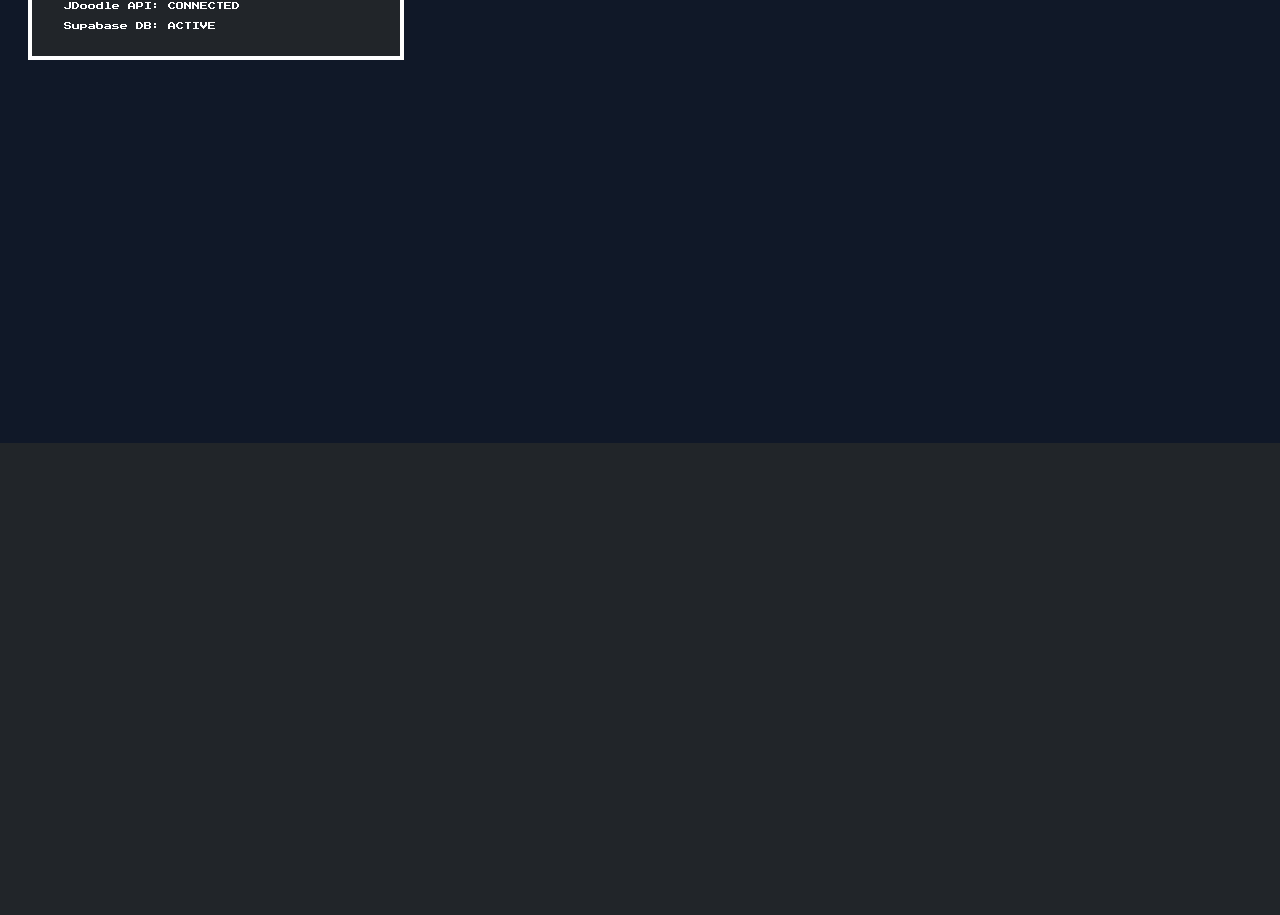
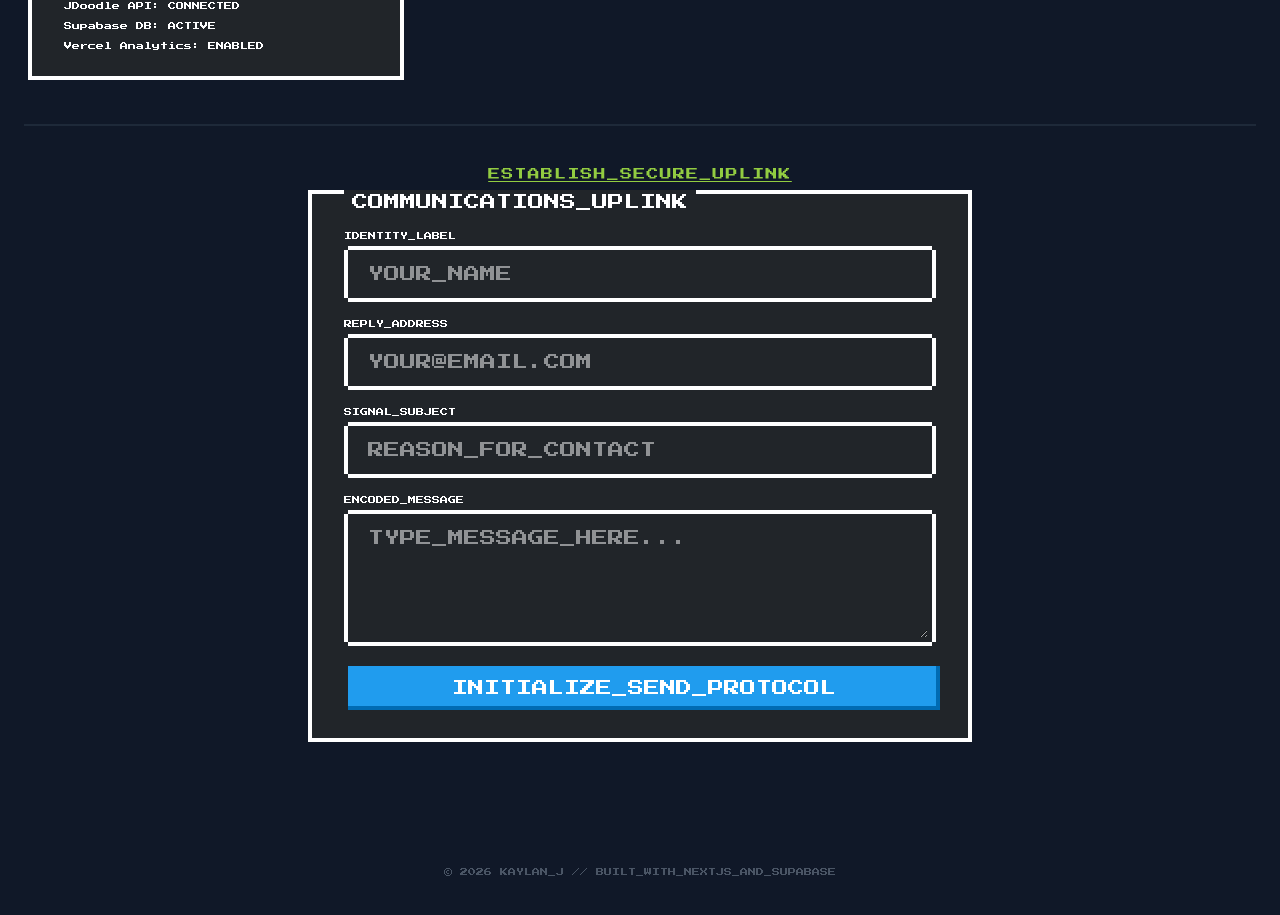
Before and after one commit to KaylanJ/website, a Next.js app: page / in a window 1280 px wide. Shown: the part 357-1272 px from the top of the page. Before the commit the page ends 800 px from the top, so only its background shows below. Built offline with nearby package versions, Linux system fonts and the light colour scheme; no server answers; the database is empty.

Commit message:
edited contact page

```diff
--- a/app/admin/page.tsx
+++ b/app/admin/page.tsx
@@ -74,7 +74,7 @@ export default function AdminDashboard() {
     else { alert("BROADCAST_LIVE"); setNewsTitle(""); setNewsContent(""); refreshAll(); }
   };
 
-  // --- DELETE ACTIONS (WITH REFRESH FIX) ---
+  // --- DELETE ACTIONS ---
   const deleteProject = async (id: string) => {
     if (confirm("ERASE_PROJECT_DATA?")) {
       await supabase.from('projects').delete().eq('id', id);
@@ -84,14 +84,13 @@ export default function AdminDashboard() {
 
   const deleteNews = async (id: string) => {
     if (confirm("PURGE_BROADCAST?")) {
-      const { error } = await supabase.from('announcements').delete().eq('id', id);
-      if (error) alert("PURGE_FAILED: " + error.message);
-      else refreshAll();
+      await supabase.from('announcements').delete().eq('id', id);
+      refreshAll();
     }
   };
 
   const deleteMessage = async (id: string) => {
-    if (confirm("DELETE_MESSAGE?")) {
+    if (confirm("DELETE_MESSAGE_LOG?")) {
       await supabase.from('messages').delete().eq('id', id);
       refreshAll();
     }
@@ -102,110 +101,80 @@ export default function AdminDashboard() {
 
   return (
     <div className="p-6 bg-gray-900 min-h-screen text-white font-mono space-y-8">
-      {/* HEADER */}
       <div className="flex justify-between items-center border-b-2 border-gray-800 pb-4">
         <Link href="/" className="nes-btn is-error text-[8px]">&lt; DISCONNECT</Link>
-        <p className="nes-text is-primary text-[10px]">ROOT@PORTFOLIO_V3:~$</p>
+        <p className="nes-text is-primary text-[10px]">ROOT@ADMIN_CORE:~$</p>
       </div>
 
       <div className="grid grid-cols-1 xl:grid-cols-2 gap-8">
 
-        {/* LEFT COLUMN: CREATION */}
+        {/* MANAGEMENT COLUMN */}
         <div className="space-y-8">
           <section className="nes-container with-title is-dark">
-            <p className="title">PROJECT_ARCHITECT</p>
+            <p className="title">SECURE_INBOX</p>
+            <div className="space-y-3 max-h-[500px] overflow-y-auto pr-2">
+              {inbox.length > 0 ? inbox.map(m => (
+                <div key={m.id} className="p-3 border-l-4 border-yellow-500 bg-gray-800/40 relative">
+                  <div className="flex justify-between items-start">
+                    <div className="text-[8px] space-y-1">
+                      <p className="text-blue-400 uppercase tracking-tighter">FROM: {m.sender_name} &lt;{m.sender_email}&gt;</p>
+                      <p className="text-yellow-400 font-bold">SUBJ: {m.subject}</p>
+                      <p className="text-gray-500 text-[6px]">{new Date(m.created_at).toLocaleString()}</p>
+                      <div className="mt-2 text-white text-[10px] leading-tight bg-black/30 p-2 border border-gray-700">
+                        {m.content}
+                      </div>
+                    </div>
+                    <button onClick={() => deleteMessage(m.id)} className="nes-btn is-error text-[6px] ml-2">X</button>
+                  </div>
+                </div>
+              )) : <p className="text-[8px] text-gray-600 text-center py-4">NO_INCOMING_SIGNALS</p>}
+            </div>
+          </section>
+
+          <section className="nes-container with-title is-dark">
+            <p className="title">PROJECT_INVENTORY</p>
+            <div className="space-y-2 max-h-40 overflow-y-auto">
+              {projects.map(p => (
+                <div key={p.id} className="flex justify-between items-center p-2 border-b border-gray-800">
+                  <span className="text-[10px] text-yellow-400 font-bold uppercase">{p.title}</span>
+                  <div className="flex gap-2">
+                    <button onClick={() => deleteProject(p.id)} className="nes-btn is-error text-[6px]">ERASE</button>
+                  </div>
+                </div>
+              ))}
+            </div>
+          </section>
+        </div>
+
+        {/* CREATION COLUMN */}
+        <div className="space-y-8">
+          <section className="nes-container with-title is-dark">
+            <p className="title">MODULE_ARCHITECT</p>
             <div className="space-y-4">
               <input placeholder="TITLE" className="nes-input is-dark text-xs" onChange={e => setTitle(e.target.value)} />
               <div className="nes-select is-dark">
                 <select className="text-xs" value={language} onChange={e => setLanguage(e.target.value)}>
                   <option value="python">PYTHON 3</option>
                   <option value="c">C (GCC)</option>
-                  <option value="java">JAVA (JDK 17)</option>
+                  <option value="java">JAVA</option>
                   <option value="nodejs">NODE.JS</option>
-                  <option value="csharp">C#</option>
-                  <option value="octave">OCTAVE</option>
-                  <option value="racket">RACKET</option>
                   <option value="lua">LUA</option>
-                  <option value="go">GO</option>
                 </select>
               </div>
-              <textarea placeholder="BASE_CODE" className="nes-textarea is-dark h-32 text-[10px] font-mono" onChange={e => setBaseCode(e.target.value)} />
-              {testCases.map((tc, i) => (
-                <div key={i} className="nes-container is-dark p-2 border-dashed">
-                  <input placeholder="TEST_NAME" className="nes-input is-dark text-[8px] mb-2" onChange={e => { let t = [...testCases]; t[i].name = e.target.value; setTestCases(t); }} />
-                  <input placeholder="INPUT" className="nes-input is-dark text-[8px] mb-2" onChange={e => { let t = [...testCases]; t[i].input = e.target.value; setTestCases(t); }} />
-                  <input placeholder="EXPECTED" className="nes-input is-dark text-[8px] mb-2" onChange={e => { let t = [...testCases]; t[i].expected = e.target.value; setTestCases(t); }} />
-                  <label className="nes-btn is-primary text-[8px] w-full block text-center">
-                    <span>{tc.file_name || "ATTACH_FILE"}</span>
-                    <input type="file" className="hidden" onChange={(e) => handleFileRead(i, e.target.files?.[0])} />
-                  </label>
-                </div>
-              ))}
-              <div className="flex gap-2">
-                <button onClick={() => setTestCases([...testCases, { name: "", input: "", expected: "", file_name: "", file_content: "" }])} className="nes-btn is-small text-[8px] flex-1">+ TEST</button>
-                <button onClick={saveProject} className="nes-btn is-success text-[8px] flex-1">DEPLOY</button>
-              </div>
+              <textarea placeholder="BASE_CODE" className="nes-textarea is-dark h-32 text-[10px]" onChange={e => setBaseCode(e.target.value)} />
+              <button onClick={saveProject} className="nes-btn is-success w-full text-[8px]">DEPLOY_MODULE</button>
             </div>
           </section>
 
           <section className="nes-container with-title is-dark">
-            <p className="title">POST_BROADCAST</p>
+            <p className="title">BROADCAST_SYSTEM</p>
             <div className="space-y-4">
-              <input placeholder="TITLE" className="nes-input is-dark text-xs" value={newsTitle} onChange={e => setNewsTitle(e.target.value)} />
-              <textarea placeholder="MESSAGE" className="nes-textarea is-dark h-24 text-[10px]" value={newsContent} onChange={e => setNewsContent(e.target.value)} />
-              <button onClick={postNews} className="nes-btn is-warning w-full text-[8px]">SEND_SIGNAL</button>
+              <input placeholder="NEWS_TITLE" className="nes-input is-dark text-xs" value={newsTitle} onChange={e => setNewsTitle(e.target.value)} />
+              <textarea placeholder="CONTENT" className="nes-textarea is-dark h-24 text-[10px]" value={newsContent} onChange={e => setNewsContent(e.target.value)} />
+              <button onClick={postNews} className="nes-btn is-warning w-full text-[8px]">SEND_BROADCAST</button>
             </div>
           </section>
         </div>
-
-        {/* RIGHT COLUMN: MANAGEMENT */}
-        <div className="space-y-8">
-          <section className="nes-container with-title is-dark">
-            <p className="title">SECURE_INBOX</p>
-            <div className="space-y-2 max-h-60 overflow-y-auto pr-2">
-              {inbox.length > 0 ? inbox.map(m => (
-                <div key={m.id} className="p-2 border-b border-gray-800 bg-gray-800/30">
-                  <div className="flex justify-between items-start">
-                    <div className="text-[8px]">
-                      <p className="text-blue-400">FROM: {m.sender_name} ({m.sender_email})</p>
-                      <p className="text-yellow-500 font-bold">SUBJ: {m.subject}</p>
-                      <p className="mt-1 text-white">{m.content}</p>
-                    </div>
-                    <button onClick={() => deleteMessage(m.id)} className="nes-btn is-error text-[6px]">X</button>
-                  </div>
-                </div>
-              )) : <p className="text-[8px] text-gray-600 text-center py-4">NO_INCOMING_MESSAGES</p>}
-            </div>
-          </section>
-
-          <section className="nes-container with-title is-dark">
-            <p className="title">PROJECT_INVENTORY</p>
-            <div className="space-y-2 max-h-60 overflow-y-auto">
-              {projects.map(p => (
-                <div key={p.id} className="flex justify-between items-center p-2 border-b border-gray-800">
-                  <span className="text-[10px] text-yellow-400 font-bold">{p.title} <span className="text-gray-600">[{p.language}]</span></span>
-                  <div className="flex gap-2">
-                    <Link href={`/view-project/${p.id}`} className="nes-btn is-primary text-[6px]">VIEW</Link>
-                    <button onClick={() => deleteProject(p.id)} className="nes-btn is-error text-[6px]">ERASE</button>
-                  </div>
-                </div>
-              ))}
-            </div>
-          </section>
-
-          <section className="nes-container with-title is-dark">
-            <p className="title">NEWS_ARCHIVE</p>
-            <div className="space-y-2 max-h-60 overflow-y-auto">
-              {news.map(n => (
-                <div key={n.id} className="flex justify-between items-center p-2 border-b border-gray-800">
-                  <span className="text-[8px] text-orange-400 truncate w-40">{n.title}</span>
-                  <button onClick={() => deleteNews(n.id)} className="nes-btn is-error text-[6px]">DELETE</button>
-                </div>
-              ))}
-            </div>
-          </section>
-        </div>
-
       </div>
     </div>
   );
--- /dev/null
+++ b/app/components/ContactForm.tsx
@@ -0,0 +1,68 @@
+'use client';
+import { useState } from 'react';
+import { supabase } from '@/lib/supabase';
+
+export default function ContactForm() {
+  const [formData, setFormData] = useState({ name: '', email: '', subject: '', message: '' });
+  const [status, setStatus] = useState("");
+
+  const handleSubmit = async (e: React.FormEvent) => {
+    e.preventDefault();
+    setStatus("TRANSMITTING_DATA...");
+
+    const { error } = await supabase.from('messages').insert([{
+      sender_name: formData.name,
+      sender_email: formData.email,
+      subject: formData.subject,
+      content: formData.message
+    }]);
+
+    if (error) {
+      console.error(error);
+      setStatus("ERROR: UPLINK_CRITICAL_FAILURE");
+    } else {
+      setStatus("SUCCESS: SIGNAL_ARCHIVED. KAYLAN_J_WILL_REVIEW_LOGS.");
+      setFormData({ name: '', email: '', subject: '', message: '' });
+      setTimeout(() => setStatus(""), 6000); // Clear status after 6 seconds
+    }
+  };
+
+  return (
+    <div className="nes-container is-dark with-title max-w-2xl mx-auto">
+      <p className="title text-[10px]">COMMUNICATIONS_UPLINK</p>
+      <form onSubmit={handleSubmit} className="space-y-5">
+        <div className="nes-field">
+          <label className="text-[8px] uppercase">Identity_Label</label>
+          <input required placeholder="YOUR_NAME" className="nes-input is-dark text-xs"
+            value={formData.name} onChange={e => setFormData({...formData, name: e.target.value})} />
+        </div>
+
+        <div className="nes-field">
+          <label className="text-[8px] uppercase">Reply_Address</label>
+          <input required type="email" placeholder="YOUR@EMAIL.COM" className="nes-input is-dark text-xs"
+            value={formData.email} onChange={e => setFormData({...formData, email: e.target.value})} />
+        </div>
+
+        <div className="nes-field">
+          <label className="text-[8px] uppercase">Signal_Subject</label>
+          <input required placeholder="REASON_FOR_CONTACT" className="nes-input is-dark text-xs"
+            value={formData.subject} onChange={e => setFormData({...formData, subject: e.target.value})} />
+        </div>
+
+        <div className="nes-field">
+          <label className="text-[8px] uppercase">Encoded_Message</label>
+          <textarea required placeholder="TYPE_MESSAGE_HERE..." className="nes-textarea is-dark text-[10px] h-32"
+            value={formData.message} onChange={e => setFormData({...formData, message: e.target.value})} />
+        </div>
+
+        <button type="submit" className="nes-btn is-primary w-full text-[10px]">INITIALIZE_SEND_PROTOCOL</button>
+
+        {status && (
+          <div className="mt-4 p-3 border-2 border-dotted border-yellow-500 text-center">
+            <p className="nes-text is-warning text-[8px] animate-pulse uppercase">{status}</p>
+          </div>
+        )}
+      </form>
+    </div>
+  );
+}
--- a/app/page.tsx
+++ b/app/page.tsx
@@ -2,6 +2,7 @@
 import { useEffect, useState } from 'react';
 import Link from 'next/link';
 import { supabase } from '@/lib/supabase';
+import ContactForm from '@/app/components/ContactForm';
 
 export default function Home() {
   const [projects, setProjects] = useState<any[]>([]);
@@ -10,8 +11,10 @@ export default function Home() {
 
   useEffect(() => {
     async function fetchData() {
+      // Fetching projects and the latest 3 announcements
       const { data: pData } = await supabase.from('projects').select('*').order('created_at', { ascending: false });
       const { data: nData } = await supabase.from('announcements').select('*').order('created_at', { ascending: false }).limit(3);
+
       setProjects(pData || []);
       setNews(nData || []);
       setLoading(false);
@@ -23,7 +26,8 @@ export default function Home() {
 
   return (
     <div className="p-6 bg-gray-900 min-h-screen text-white font-mono space-y-10">
-      {/* HEADER SECTION */}
+
+      {/* 1. HEADER SECTION */}
       <header className="flex justify-between items-center border-b-4 border-gray-700 pb-4">
         <div>
           <h1 className="nes-text is-success text-2xl">KAYLAN_J // PORTFOLIO</h1>
@@ -34,8 +38,10 @@ export default function Home() {
         </div>
       </header>
 
+      {/* 2. MAIN CONTENT GRID */}
       <div className="grid grid-cols-1 lg:grid-cols-3 gap-10">
-        {/* LEFT: NEWS TICKER */}
+
+        {/* LEFT COLUMN: NEWS & STATUS */}
         <div className="lg:col-span-1 space-y-6">
           <section className="nes-container with-title is-dark">
             <p className="title">BROADCASTS</p>
@@ -56,24 +62,25 @@ export default function Home() {
               <li>Next.js App: ONLINE</li>
               <li>JDoodle API: CONNECTED</li>
               <li>Supabase DB: ACTIVE</li>
+              <li>Vercel Analytics: ENABLED</li>
             </ul>
           </section>
         </div>
 
-        {/* RIGHT: PROJECT GRID */}
+        {/* RIGHT COLUMN: PROJECT GRID */}
         <div className="lg:col-span-2">
           <h3 className="nes-text is-primary mb-4 underline text-sm">AVAILABLE_MODULES</h3>
           <div className="grid grid-cols-1 md:grid-cols-2 gap-6">
             {projects.map(project => (
               <Link href={`/view-project/${project.id}`} key={project.id} className="no-underline">
                 <div className="nes-container is-dark is-rounded hover:border-yellow-400 transition-colors cursor-pointer h-full">
-                  <p className="text-xs text-yellow-400 uppercase">{project.title}</p>
+                  <p className="text-xs text-yellow-400 uppercase font-bold">{project.title}</p>
                   <p className="text-[8px] text-gray-400 mt-2 line-clamp-2">{project.description}</p>
                   <div className="mt-4 flex justify-between items-center">
                     <span className="nes-badge">
-                      <span className="is-success text-[6px] uppercase">{project.language}</span>
+                      <span className="is-success text-[6px] uppercase px-1">{project.language}</span>
                     </span>
-                    <span className="text-[8px] text-blue-400">OPEN_LAB &gt;</span>
+                    <span className="text-[8px] text-blue-400 font-bold">OPEN_LAB &gt;</span>
                   </div>
                 </div>
               </Link>
@@ -81,6 +88,24 @@ export default function Home() {
           </div>
         </div>
       </div>
+
+      {/* 3. CONTACT SECTION (The Relay Protocol) */}
+      <div id="contact" className="py-10 border-t-2 border-gray-800">
+        <h2 className="text-center nes-text is-success text-xs mb-8 underline uppercase tracking-widest">
+          Establish_Secure_Uplink
+        </h2>
+        <div className="max-w-2xl mx-auto">
+          <ContactForm />
+        </div>
+      </div>
+
+      {/* 4. FOOTER */}
+      <footer className="text-center pt-10 pb-4">
+        <p className="text-[8px] text-gray-600 uppercase">
+          © 2026 KAYLAN_J // BUILT_WITH_NEXTJS_AND_SUPABASE
+        </p>
+      </footer>
+
     </div>
   );
 }
```
